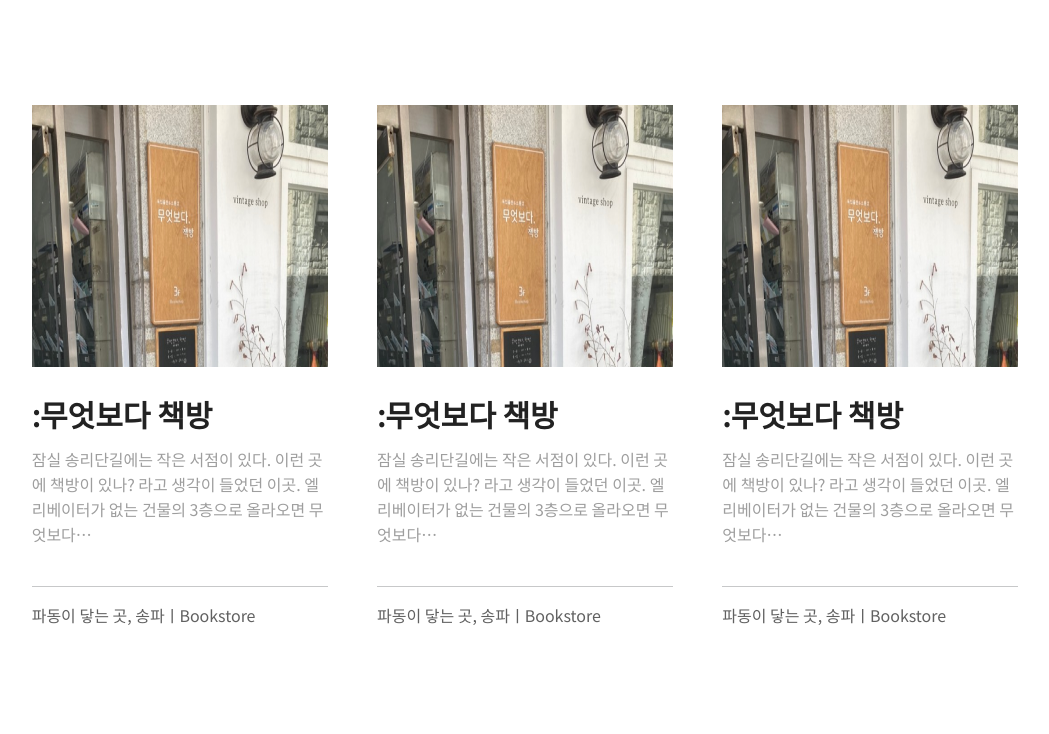
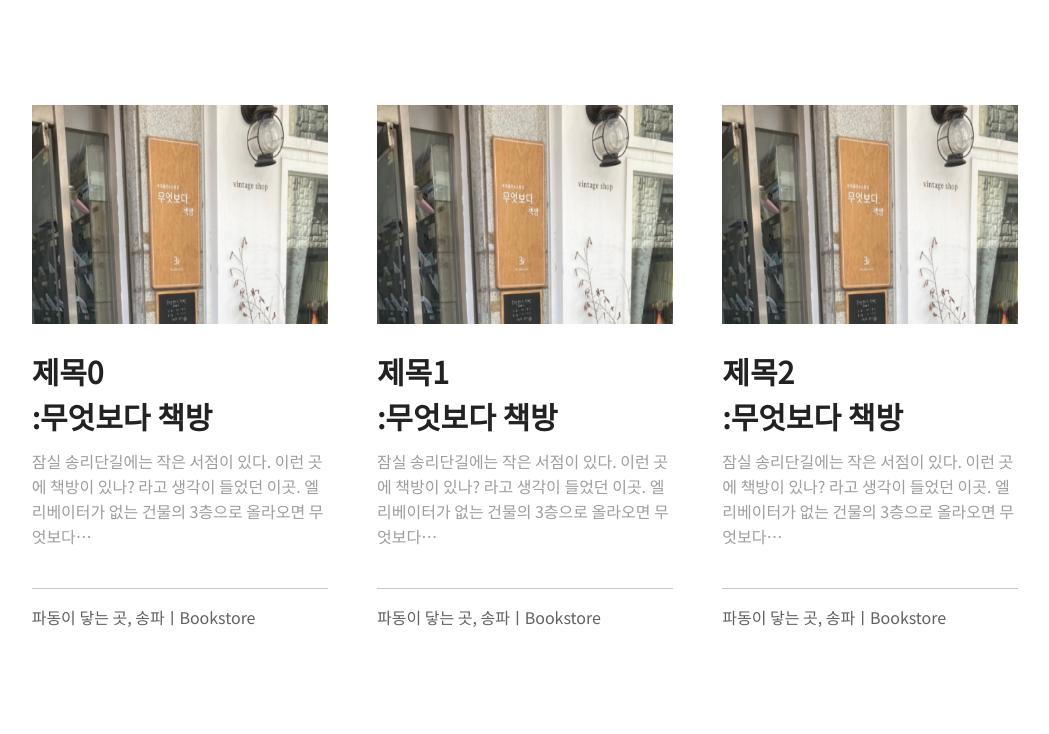
Before and after one commit to Booksphillic/Booksphillic-Client, a React (Create React App) app: page /collection in a window 1280 px wide. Shown: the part 695-1429 px from the top of the page, without its empty margins (115-1164 px from the left). Built offline with nearby package versions, Linux system fonts and the light colour scheme.

Commit message:
feat: Card 라우팅

```diff
--- a/src/Router.js
+++ b/src/Router.js
@@ -25,11 +25,12 @@ const Router = () => {
             <Route path="/apply3" element={<ApplyPickup3/>}></Route>
             <Route path="/apply4" element={<ApplyPickup4/>}></Route>
             <Route path="/apply5" element={<ApplyPickup5/>}></Route>
-            <Route path="/content" element={<Content/>}/>
+            <Route path="/content/:id" element={<Content/>}/>
             <Route path="/collection" element={<ContentsList/>}></Route>
             <Route path="/allCollection" element={<AllList/>}/>
             <Route path="/userPage" element={<UserMyPage/>}></Route>
             <Route path="/profile" element={<Profile></Profile>}/>
+            <Route path="/profileC"></Route>
             <Route path='/misteryInfo' element={<MisteryInfo/>}></Route>
 
     </Routes>
--- a/src/pages/Collections/BookstoreCard.jsx
+++ b/src/pages/Collections/BookstoreCard.jsx
@@ -2,9 +2,10 @@ import { BottomNavigation } from '@mui/material';
 import React from 'react'
 import styled from "styled-components";
 import { ColContainer, RowContainer } from '../../components/Container';
-
-const BookstoreCard = ({title}) => {
+import { Link } from 'react-router-dom';
+const BookstoreCard = ({title, id}) => {
   return (
+    <Link to={`/content/${id}`} >
       <CardContainer>
         <Img src='../img/bookstore1.png'></Img>
         <Title>{title}</Title>
@@ -16,8 +17,9 @@ const BookstoreCard = ({title}) => {
         <Bottom>ㅣ</Bottom>
         <Bottom>Bookstore</Bottom>
         </BottomWrapper>
+      </CardContainer>
+    </Link>
 
-    </CardContainer>
   )
 }
 
--- a/src/pages/Collections/ContentsList.jsx
+++ b/src/pages/Collections/ContentsList.jsx
@@ -7,7 +7,33 @@ import { Box } from '../../components/apply/Boxs';
 import BookstoreCard from './BookstoreCard';
 import Event from './Event';
 import { Link } from 'react-router-dom';
-const collections=[0,1,2,3,4,5];
+const collections=[
+  {
+    title:"제목0",
+    id: 0
+  },
+  {
+    title:"제목1",
+    id: 1
+  },
+  {
+    title:"제목2",
+    id: 2
+  },
+  {
+    title:"제목3",
+    id: 3
+  },
+  {
+    title:"제목4",
+    id: 4
+  },
+  {
+    title:"제목5",
+    id: 5
+  },
+];
+
 const ContentsList = () => {
 
   return (
@@ -21,7 +47,7 @@ const ContentsList = () => {
             </Blocks>
             <Collection>
            {collections.map((collection)=>(
-             <BookstoreCard/>
+             <BookstoreCard title={collection.title} id={collection.id}/>
            ))}
             </Collection>
             <MoreContents>+전체 콘텐츠보기</MoreContents>
@@ -31,7 +57,7 @@ const ContentsList = () => {
             </Blocks>
             <Collection>
            {collections.map((collection)=>(
-             <BookstoreCard/>
+             <BookstoreCard title={collection.title} id={collection.id}/>
            ))}
             </Collection>
             <Link to='/allCollection'>
--- a/src/pages/Content.jsx
+++ b/src/pages/Content.jsx
@@ -7,13 +7,14 @@ import { RoundBtn } from '../components/Buttons';
 import Accordion from '../components/content/SimpleAccordion';
 import Footer from '../components/Footer';
 const Content = () => {
+    //url에서 id 받아와서 get하기(useLocation())
   return (
     <>
     <Background>
         <Header/>
         <CenterContainer>
             <Top>
-                <TopTitle  style={{width: "67%"}}> 작지만 다채로운 공간 &lt;무엇보다 책방&gt; </TopTitle>
+                <TopTitle style={{width: "67%"}}> 작지만 다채로운 공간 &lt;무엇보다 책방&gt; </TopTitle>
                 <EditorWrapper>
                 <Editor>
                     <img src='../img/scrap.png'></img>
```
Lines whose indentation alone changed are shown as unchanged.
